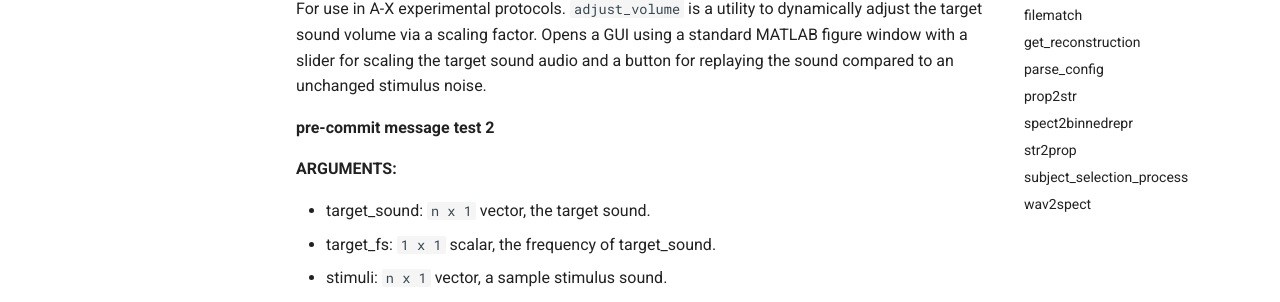
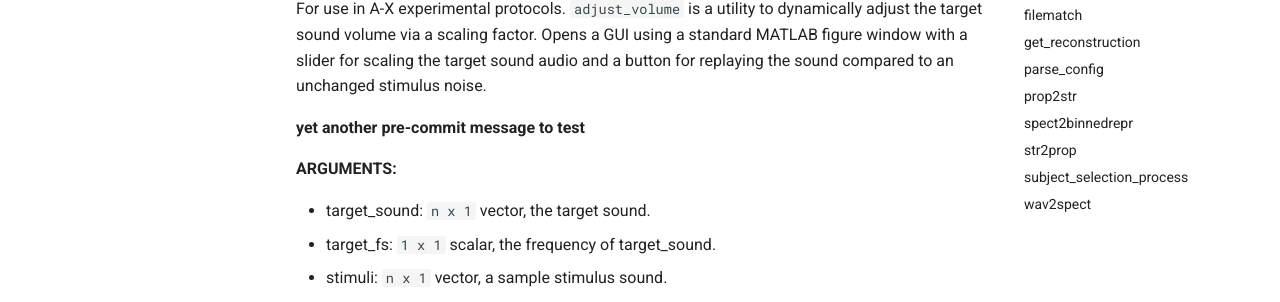
Before and after one commit to The-Lammert-Lab/tinnitus-reconstruction, an MkDocs documentation site: the page built from docs/utils.md, in a window 1280 px wide and 900 px high. Shown: the part 338-640 px from the top of the window. Built offline with MkDocs 1.6.1 and Material for MkDocs 9.7.7, drawn with Linux system fonts in a browser that asks for light colours; comment, search, counter and statistics services are not loaded.

Commit message:
pre-commit attempt again

```diff
--- a/docs/utils.md
+++ b/docs/utils.md
@@ -10,7 +10,7 @@ Opens a GUI using a standard MATLAB figure window
 with a slider for scaling the target sound audio
 and a button for replaying the sound compared to an unchanged stimulus noise.
 
-**pre-commit message test 2**
+**yet another pre-commit message to test**
 
 **ARGUMENTS:**
 
```
Also changed, not shown: 1 other file.
